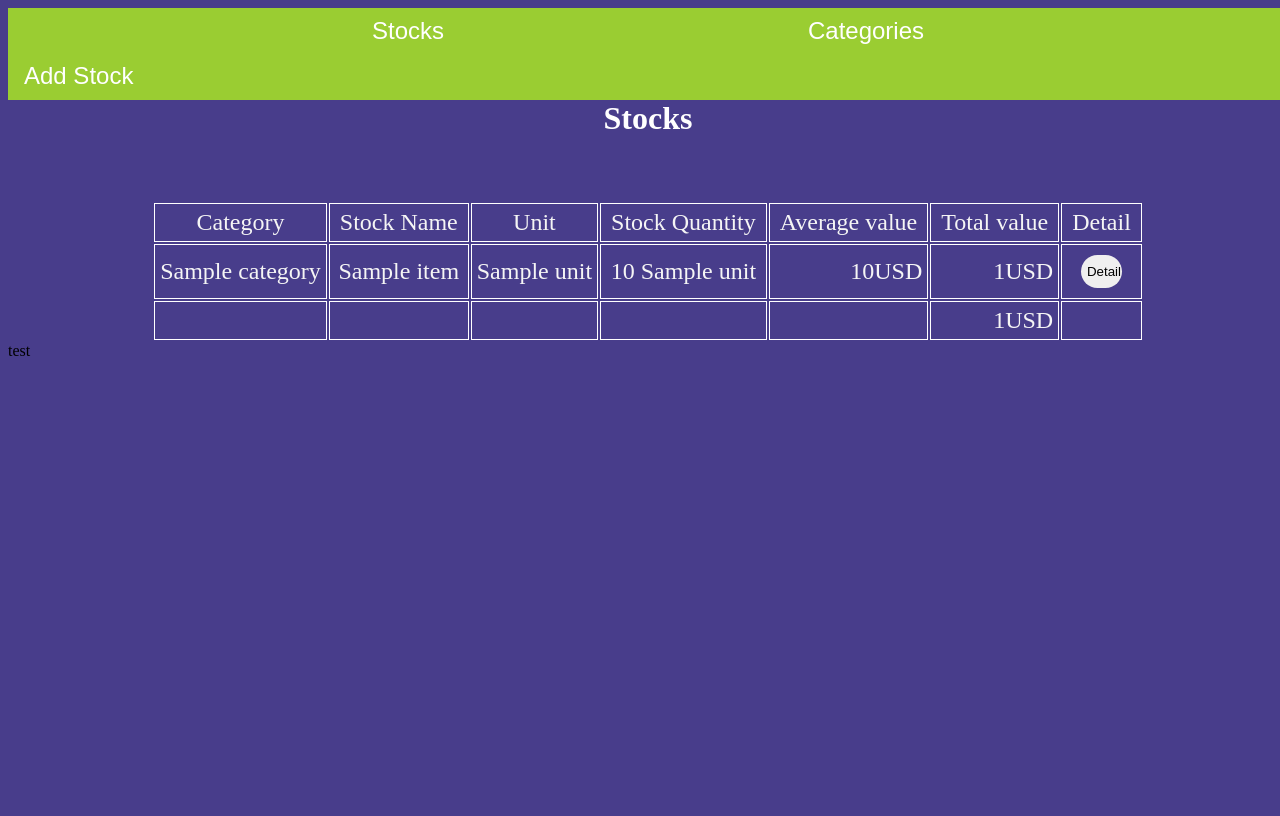
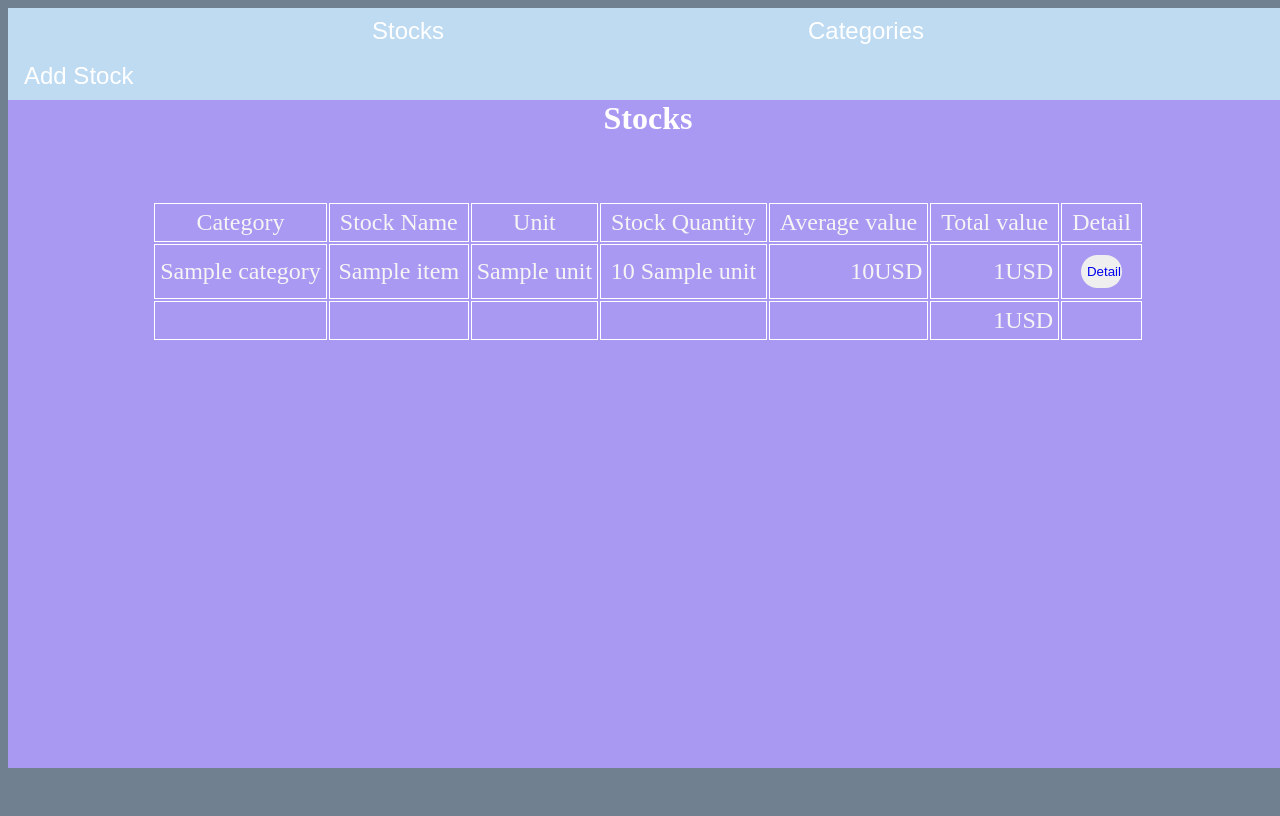
Before and after one commit to dsezerpy/SalesSnake, a Flask app: template templates/stocks.jinja2 in a window 1280 px wide. Run offline with Flask 3, Linux system fonts and the light colour scheme; the template is opened without the code that fills it: most values are stand-ins (such as "Sample title", 1, 10 or a date in 2020); some libraries are stand-ins or nearby versions.

Commit message:
doing css

```diff
--- a/static/style.css
+++ b/static/style.css
@@ -31,7 +31,7 @@ a:active {
   margin: 0;
   padding: 8px;
   height: 30px;
-  background-color: yellowgreen;
+  background-color: #BFDBF2 ;
 }
 .navbutton{
   font-family: arial, serif;
@@ -52,7 +52,7 @@ body{
 .content{
   width: 100%;
   height: 95%;
-  background-color: darkslateblue;
+  background-color: #AA99F2;
   flex-direction: column;
 }
 .form{
@@ -108,7 +108,7 @@ a:active {
   margin: 0;
   padding: 8px;
   height: 30px;
-  background-color: yellowgreen;
+  background-color: #BFDBF2;
 }
 .navbutton{
   font-family: arial, serif;
@@ -124,7 +124,7 @@ a:active {
 body{
   width: 100%;
   height: 100%;
-  background-color: darkslateblue;
+  background-color: slategray;
 }
 .content{
   width: 100%;
@@ -243,3 +243,44 @@ body{
   color: black;
   background-color: yellow;
 }
+
+.container{
+margin:0 auto;
+width:80%;
+font-family: verdana,arial,sans-serif;
+font-size:16px;
+}
+.modalWindow {
+position: fixed;
+font-family: arial,helvetica, sans-serif;
+top: 0;
+right: 0;
+bottom: 0;
+left: 0;
+background: rgba(0, 0, 0, 0.4);
+z-index: 99999;
+opacity:0;
+transition: opacity 400ms linear;
+pointer-events: none;
+}
+.modalWindow:target {
+opacity:1;
+pointer-events: auto;
+}
+.modalWindow > div {
+width: 400px;
+height: 240px;
+position: relative;
+margin: 10% auto;
+padding: 40px 20px 13px 20px;
+border: solid;
+border-color: black;
+border-width : 2px;
+background: lightskyblue;
+border-radius: 10px;
+}
+
+.close {
+  margin-bottom: 2px;
+  padding-bottom: 3px;
+}
--- a/templates/stocks.jinja2
+++ b/templates/stocks.jinja2
@@ -56,7 +56,7 @@
                 <td>{{ item.stock_amount }} {{ item.unit }}</td>
                 <td class="money">{{ item.avg_value }}{{ currency }}</td>
                 <td class="money">{{ item.total_value }}{{ currency }}</td>
-                <td><button class="btnedit" data-target="#test" data-toggle="modal">Detail</button></td>
+                <td><button class="btnedit"  data-target="#test" data-toggle="modal"> <a href="#modalWindow"> Detail</button></td>
                 <td hidden="hidden">{{ item.nameid }}</td>
             </tr>
         {% endfor %}
@@ -72,6 +72,38 @@
         </table>
     </div>
 <div role="dialog" id="test" tabindex="-1" class="test">
-test
+
+<div class="container">
+</div>
+<div class="modalWindow">
+<a class="close"> X </a>
+    <div>
+<table class="items">
+    <body>
+        <tr class="item header">
+            <td>&nbsp;</td>
+            <td>Beden</td>
+            <td>Türkçe<br />
+            </td>
+        </tr>
+        <tr class="item">
+            <td>Sinem</td>
+            <td>95</td>
+            <td>80</td>
+        </tr>
+        <tr class="item">
+            <td>Ahmet</td>
+            <td>100</td>
+            <td>65</td>
+        </tr>
+    </body>
+</table>
+<br><br>
+<button type="button"> Edit </button>
+    <button type="button"> Satış </button>
+
+</p>
+</div>
+</div>
 </div>
 {% endblock %}
```
